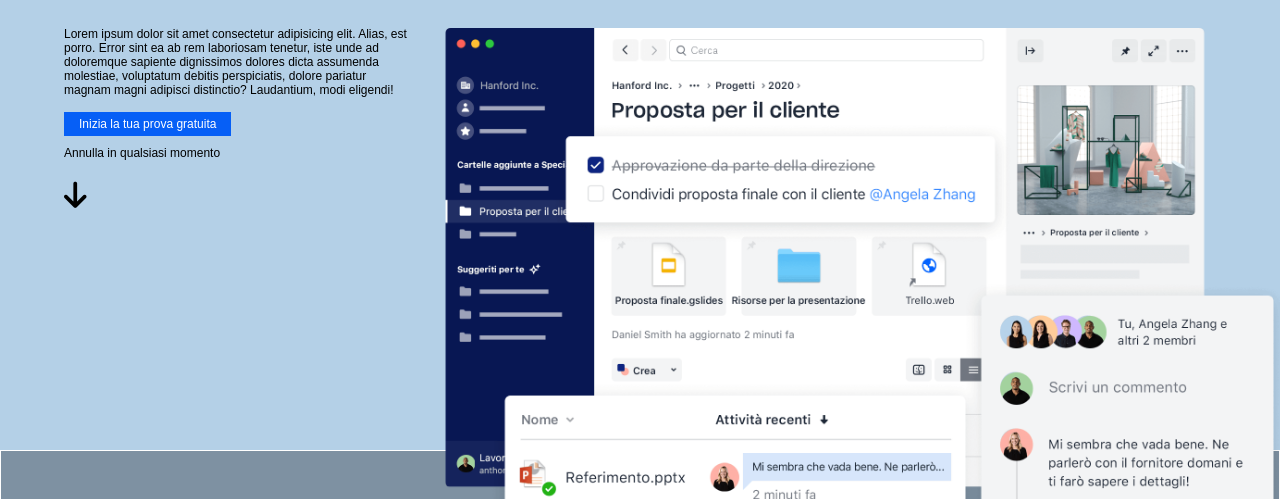
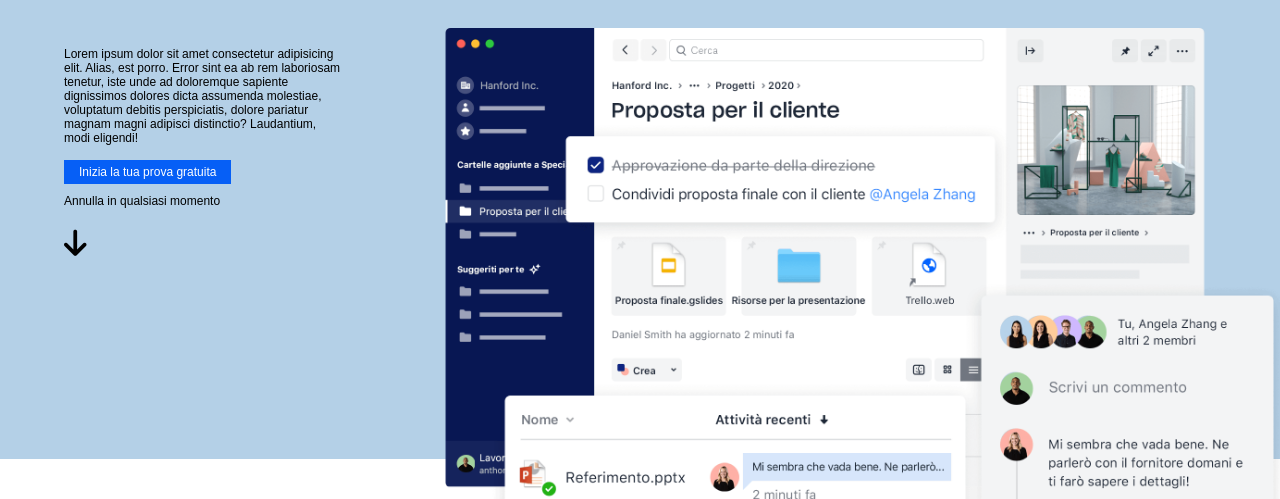
Before and after one commit to davide1217/htmlcss-dropbox, a plain HTML site: page index.html in a window 1280 px wide. Shown: the part 301-800 px from the top of the page. Drawn offline with Linux system fonts and the light colour scheme.

Commit message:
jumbotron-corretto

```diff
--- a/global.css
+++ b/global.css
@@ -51,6 +51,10 @@
   width: 70%;
 }
 
+.w-80{
+  width: 80%;
+}
+
 .h100{
   height: 100px;
 }
--- a/index.html
+++ b/index.html
@@ -36,12 +36,13 @@
 
 <!-- jumbotron -->
   <section class="jumbotron">
-    <div class="container-90 clearfix">
+    <div class="container-90">
 
         <h1>Tutto ciò che ti serve per il tuo lavoro, in un unico posto</h1>
 
+        <div class="clearfix">
           <div class="content w-30 float-left">
-          <p class="w-80">Lorem ipsum dolor sit amet consectetur adipisicing elit. Alias, est porro. Error sint ea ab rem laboriosam tenetur, iste unde ad doloremque sapiente dignissimos dolores dicta assumenda molestiae, voluptatum debitis perspiciatis, dolore pariatur magnam magni adipisci distinctio? Laudantium, modi eligendi!</p>
+            <div class="w-80">Lorem ipsum dolor sit amet consectetur adipisicing elit. Alias, est porro. Error sint ea ab rem laboriosam tenetur, iste unde ad doloremque sapiente dignissimos dolores dicta assumenda molestiae, voluptatum debitis perspiciatis, dolore pariatur magnam magni adipisci distinctio? Laudantium, modi eligendi!</div>
             <div><a class="button" href="#">Inizia la tua prova gratuita</a></div>
             <span>Annulla in qualsiasi momento</span>
             <div id="arrow"><i class="fa-solid fa-arrow-down"></i></div>
@@ -51,13 +52,14 @@
             <img src="img/jumbo.png" alt="">
           </div>
         </div>
+    </div>
   </section>
 <!-- /jumbotron -->
 
   <main>
 
 <!-- subsciprtion -->
-    <section class="subscription debug h500">
+    <section class="subscription  h500">
       <div class="container-80 debug">
         <div class="debug w-80">
           <h2>Trova il tuo piano Dropbox Business che fa per te</h2>
--- a/style.css
+++ b/style.css
@@ -59,8 +59,9 @@ header > div:last-of-type{
 }
 
 .jumbotron{
+  height: 700px;
   background-color: #B4D0E7;
-  padding-bottom: 0;
+  margin-bottom: 150px;
 }
 
 .jumbotron h1{
@@ -79,7 +80,3 @@ font-size: 30px;
 .jumbotron img{
   height: 500px;
 }
-
-.jumbotron .container-90{
-  margin-bottom: -80px;
-}
--- a/utility.css
+++ b/utility.css
@@ -38,5 +38,5 @@ a{
 }
 
 .button:hover{
-  background-color: #B4D0E7;
+opacity: .7;
 }
```
Lines whose indentation alone changed are shown as unchanged.
